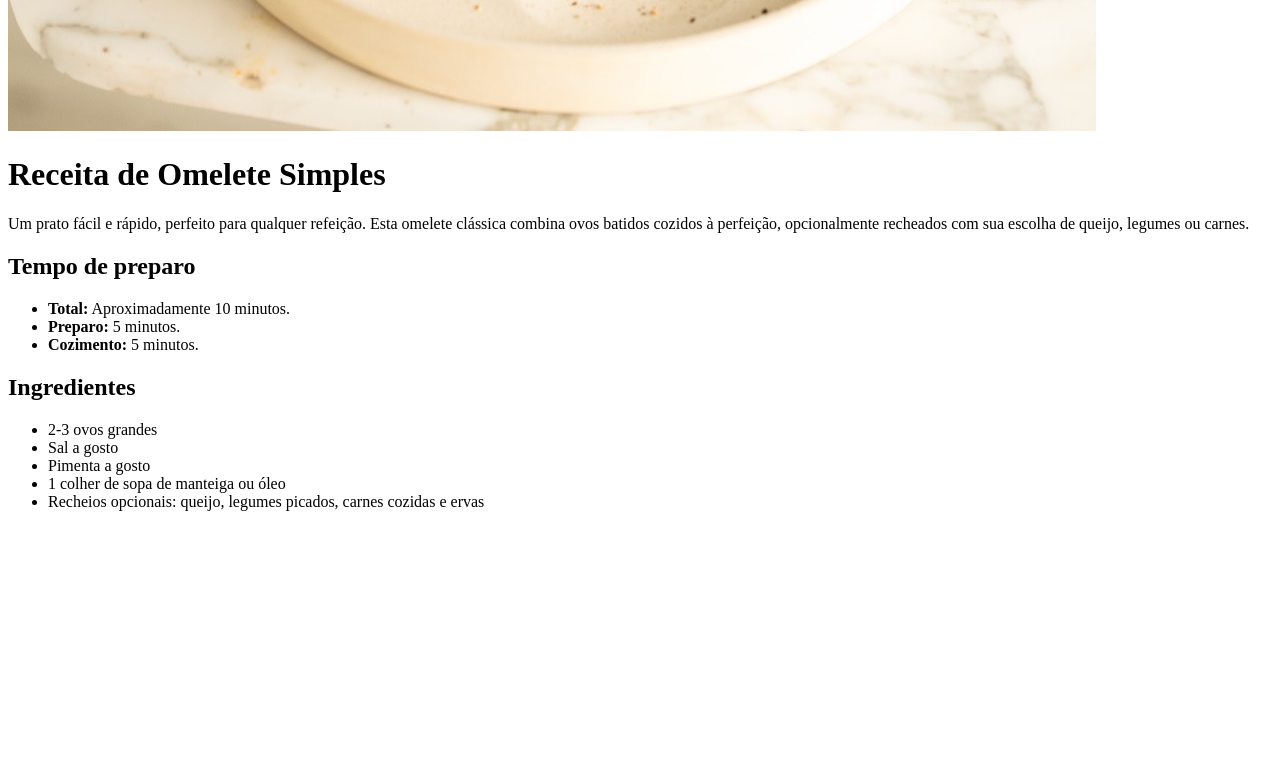
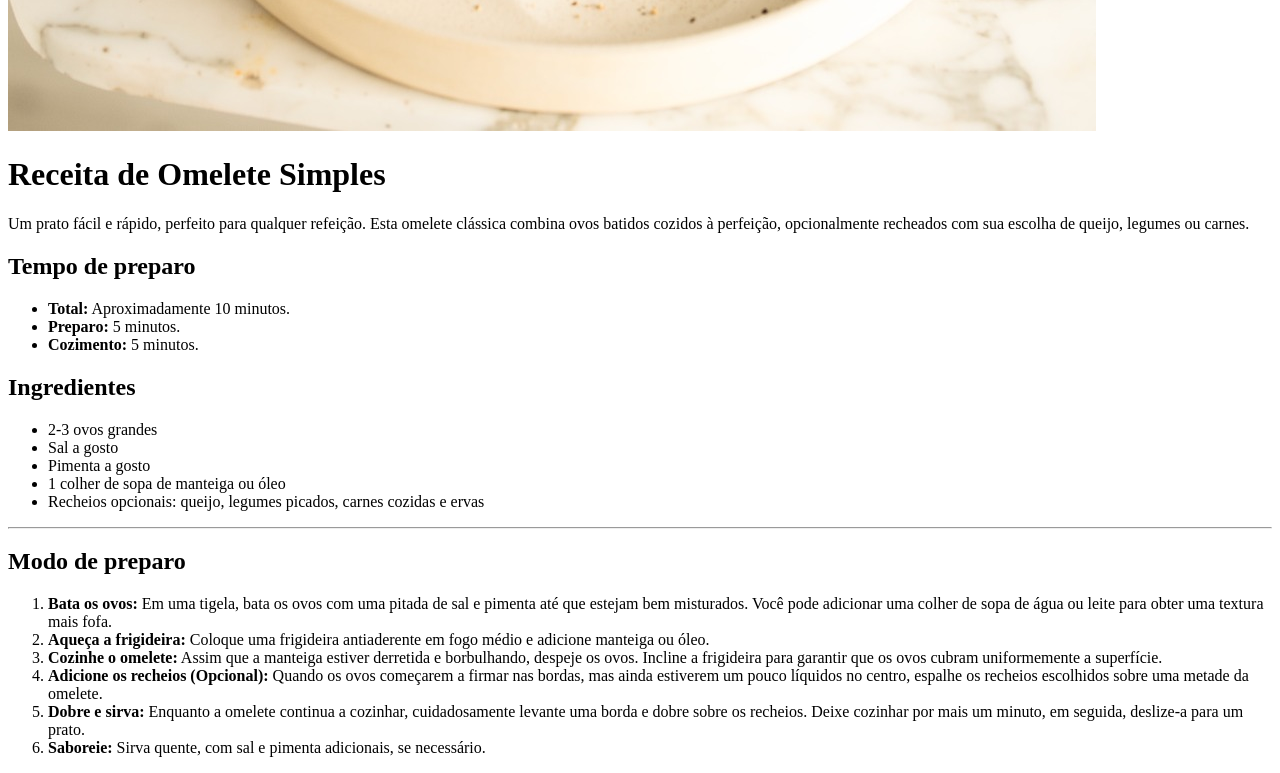
Before and after one commit to GugaAR7E/receita_gustavopereira01mb, a plain HTML site: page index.html in a window 1280 px wide. Shown: the part 602-1375 px from the top of the page. Before the commit the page ends 1129 px from the top, so only its background shows below. Drawn offline with Linux system fonts and the light colour scheme.

Commit message:
Quarto commit do HTML

```diff
--- a/index.html
+++ b/index.html
@@ -38,6 +38,34 @@
     </ul>
 
   </div>
+
+  <hr>
+
+  <div>
+    <h2>Modo de preparo</h2>
+
+    <ol>
+      <li>
+        <strong>Bata os ovos:</strong> Em uma tigela, bata os ovos com uma pitada de sal e pimenta até que estejam bem misturados. Você pode adicionar uma colher de sopa de água ou leite para obter uma textura mais fofa.
+      </li>
+      <li>
+        <strong>Aqueça a frigideira:</strong> Coloque uma frigideira antiaderente em fogo médio e adicione manteiga ou óleo.
+      </li>
+      <li>
+       <strong>Cozinhe o omelete:</strong> Assim que a manteiga estiver derretida e borbulhando, despeje os ovos. Incline a frigideira para garantir que os ovos cubram uniformemente a superfície.
+      </li>
+      <li>
+        <strong>Adicione os recheios (Opcional):</strong> Quando os ovos começarem a firmar nas bordas, mas ainda estiverem um pouco líquidos no centro, espalhe os recheios escolhidos sobre uma metade da omelete.
+      </li>
+      <li>
+        <strong>Dobre e sirva:</strong> Enquanto a omelete continua a cozinhar, cuidadosamente levante uma borda e dobre sobre os recheios. Deixe cozinhar por mais um minuto, em seguida, deslize-a para um prato.
+      </li>
+      <li>
+        <strong>Saboreie:</strong> Sirva quente, com sal e pimenta adicionais, se necessário.
+      </li>
+
+    </ol>
+  </div>
  </div>
 
 </body>
```
